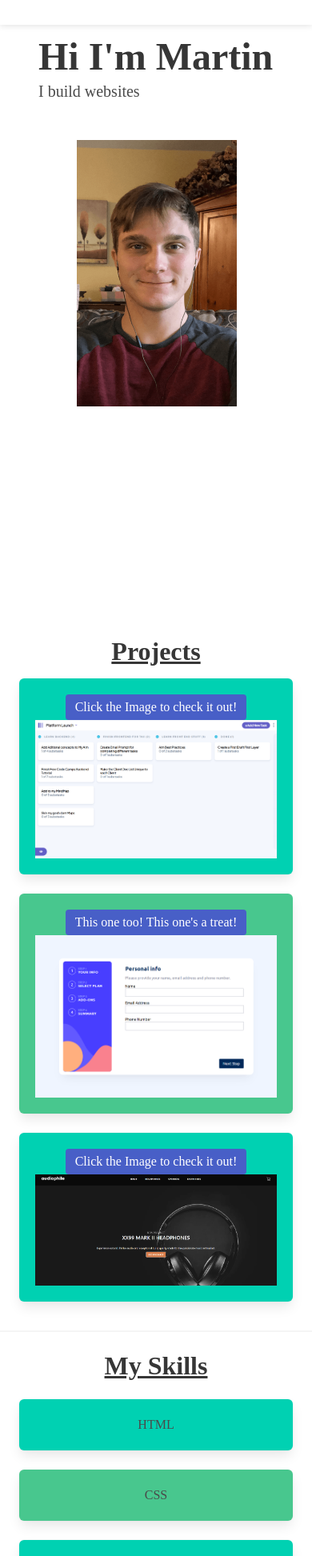
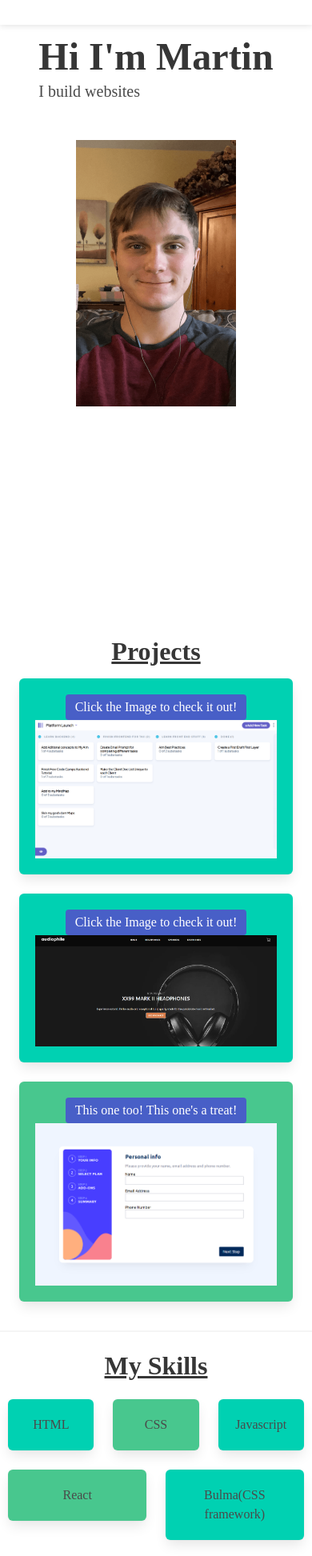
Before and after one commit to IamKlug/Klug-Portfolio, a React (Vite) app: page / in a window 390 px wide. Shown: the part 52-1997 px from the top of the page at 80% size. Built offline with nearby package versions, Linux system fonts and the light colour scheme; a web font is replaced by a local one.

Commit message:
fixed some Responsiveness issues

```diff
--- a/src/App.css
+++ b/src/App.css
@@ -1,6 +1,16 @@
 * {
   margin: 0;
   font-family: 'Orelega One', cursive;
+}
+
+
+@media (max-width: 769px) {
+.hero-container{
+  display: flex;
+  flex-direction: column;
+  justify-content: center;
+  align-items: center;
+}
 }
 
 .img-width25{
@@ -27,8 +37,18 @@
   box-shadow: 0px 1px 8px 0px rgba(0, 0, 0, 0.12);
 }
 
+.skill-cards{
+  margin-left: 20%;
+  margin-right: 20%;
+}
 
+@media(max-width: 769px){
+  .skill-cards{
+    margin-left: 2.5%;
+    margin-right: 2.5%;
+  }
 
+}
 
 /* Bounce animation on hover */
 .bounce:hover {
--- a/src/App.jsx
+++ b/src/App.jsx
@@ -68,7 +68,7 @@ function App() {
           </div>
         </nav>
 
-        <div className="is-flex-tablet is-justify-content-end is-align-items-center py-6 my-6 ml-6 fade-in-effect">
+        <div className="hero-container is-flex-tablet is-justify-content-end is-align-items-center py-6 mt-6  fade-in-effect">
           <div className="">
           <h1 className="title is-1 has-text-left">Hi I'm Martin</h1>
           <p className="subtitle has-text-left">I build websites</p>
@@ -106,6 +106,24 @@ function App() {
                 </div>
               </div>
               <div className="column has-text-centered">
+                <div className="box has-background-primary">
+                  <div className="is-relative">
+                    <span className="tag is-link is-medium">
+                      Click the Image to check it out!
+                    </span>
+                    <figure className="image">
+                      <a
+                        href="https://audiophile-wheat.vercel.app/"
+                        target="_blank"
+                        rel="noreferrer"
+                      >
+                        <img src="audiophile.png" />
+                      </a>
+                    </figure>
+                  </div>
+                </div>
+              </div>
+              <div className="column has-text-centered">
                 <div className="box has-background-success">
                   <div className="is-relative">
                     <span className="tag is-link is-medium">
@@ -123,24 +141,6 @@ function App() {
                   </div>
                 </div>
               </div>
-              <div className="column has-text-centered">
-                <div className="box has-background-primary">
-                  <div className="is-relative">
-                    <span className="tag is-link is-medium">
-                      Click the Image to check it out!
-                    </span>
-                    <figure className="image">
-                      <a
-                        href="https://audiophile-wheat.vercel.app/"
-                        target="_blank"
-                        rel="noreferrer"
-                      >
-                        <img src="audiophile.png" />
-                      </a>
-                    </figure>
-                  </div>
-                </div>
-              </div>
             </div>
           </div>
         </div>
@@ -148,9 +148,9 @@ function App() {
         <hr />
         <div className="title has-text-centered is-underlined">My Skills</div>
 
-        <div className="columns mx-3">
-          <div className="column is-offset-one-fifth is-three-fifths">
-            <div className="columns">
+        <div className="columns is-mobile">
+          <div className="column skill-cards">
+            <div className="columns is-mobile">
               <div className="column has-text-centered">
                 <div className="box box has-background-primary">HTML</div>
               </div>
@@ -163,9 +163,9 @@ function App() {
             </div>
           </div>
         </div>
-        <div className="columns mx-3">
-          <div className="column is-offset-one-fifth is-three-fifths">
-            <div className="columns">
+        <div className="columns is-mobile">
+          <div className="column skill-cards">
+            <div className="columns is-mobile">
               <div className="column has-text-centered">
                 <div className="box has-background-success">React</div>
               </div>
@@ -182,9 +182,9 @@ function App() {
           Skills in development
         </div>
 
-        <div className="columns mx-3">
-          <div className="column is-offset-one-fifth is-three-fifths">
-            <div className="columns">
+        <div className="columns is-mobile">
+          <div className="column skill-cards">
+            <div className="columns is-mobile">
               <div className="column has-text-centered">
                 <div className="box has-background-success">Node</div>
               </div>
```
